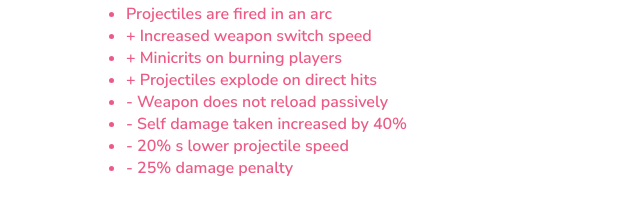
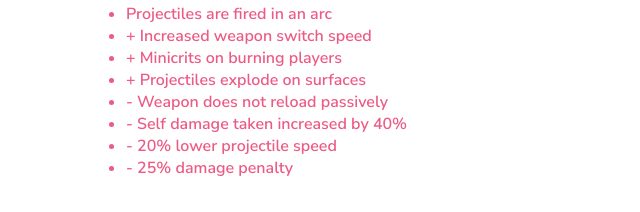
Before and after one commit to SJamiana2025/SJamiana2025.github.io, a plain HTML site: page ilaWSgames.html in a window 1280 px wide. Shown: the part 1461-1673 px from the top of the page, 224-864 px from the left. Drawn offline with Linux system fonts and the light colour scheme.

Commit message:
Fixed typos and updated stats

```diff
--- a/ilaWSgames.html
+++ b/ilaWSgames.html
@@ -132,10 +132,10 @@
 				<li>Projectiles are fired in an arc</li>
 				<li>+ Increased weapon switch speed</li>
 				<li>+ Minicrits on burning players</li>
-				<li>+ Projectiles explode on direct hits</li>
+				<li>+ Projectiles explode on surfaces</li>
 				<li>- Weapon does not reload passively</li>
 				<li>- Self damage taken increased by 40%</li>
-				<li>- 20% s	lower projectile speed</li>
+				<li>- 20% lower projectile speed</li>
 				<li>- 25% damage penalty</li>
 			</ul>
 		</div>
```
